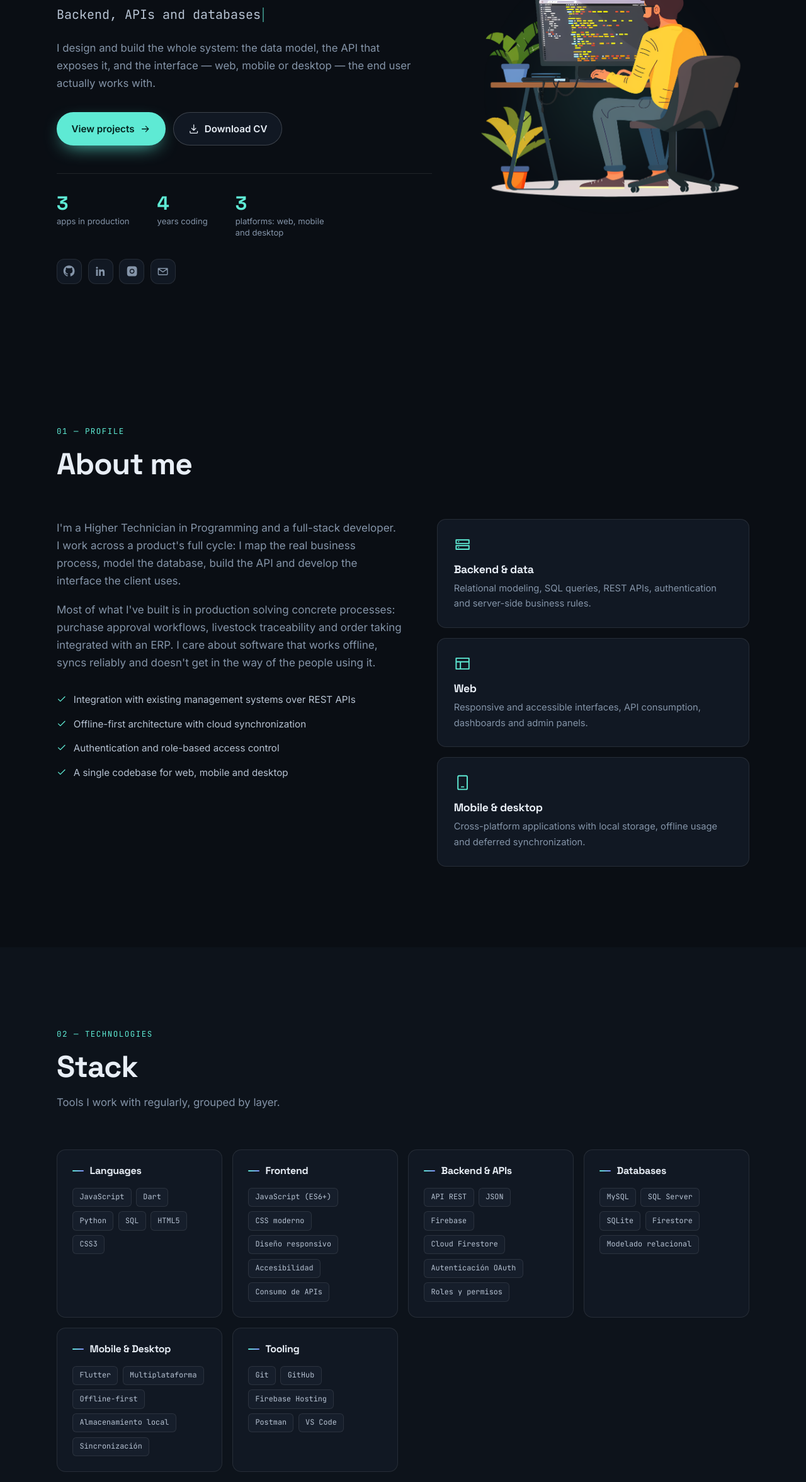
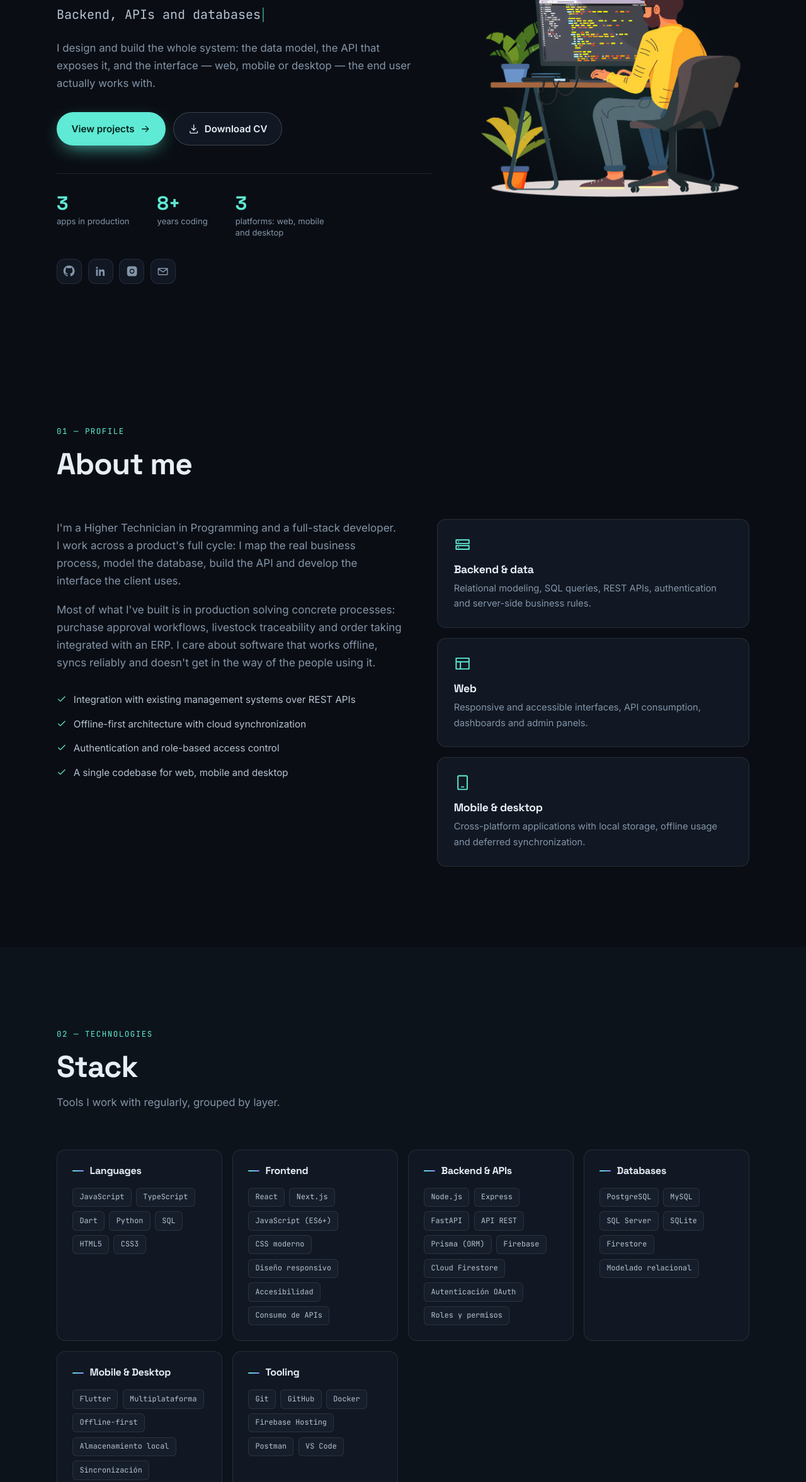
Before and after one commit to tomipeschiutta/TomasPeschiutta, a plain HTML site: page public/index.html in a window 1280 px wide. Shown: the part 331-2684 px from the top of the page at 63% size. Drawn offline with Linux system fonts and the light colour scheme.

Commit message:
Ampliar stack (React, Next.js, PostgreSQL, Node, etc.) y corregir años
- Años de experiencia: 4 → 8+ (soporte de sufijo en el contador animado).
- Stack: se suman React, Next.js, TypeScript, PostgreSQL, Node.js, Express,
  FastAPI, Prisma y Docker en sus grupos correspondientes.

Co-Authored-By: Claude Opus 4.8 (1M context) <noreply@anthropic.com>

```diff
--- a/public/assets/js/ui.js
+++ b/public/assets/js/ui.js
@@ -167,7 +167,7 @@ export function initCounters() {
     if (!items.length) return;
 
     if (prefersReducedMotion) {
-        items.forEach((el) => (el.textContent = el.dataset.count));
+        items.forEach((el) => (el.textContent = el.dataset.count + (el.dataset.suffix || '')));
         return;
     }
 
@@ -180,9 +180,10 @@ export function initCounters() {
                 const duration = 900;
                 const started = performance.now();
 
+                const suffix = el.dataset.suffix || '';
                 const step = (now) => {
                     const progress = Math.min((now - started) / duration, 1);
-                    el.textContent = Math.round(end * (1 - Math.pow(1 - progress, 3)));
+                    el.textContent = Math.round(end * (1 - Math.pow(1 - progress, 3))) + suffix;
                     if (progress < 1) requestAnimationFrame(step);
                 };
                 requestAnimationFrame(step);
--- a/public/data/site.json
+++ b/public/data/site.json
@@ -4,19 +4,19 @@
   "stack": [
     {
       "title": { "es": "Lenguajes", "en": "Languages" },
-      "items": ["JavaScript", "Dart", "Python", "SQL", "HTML5", "CSS3"]
+      "items": ["JavaScript", "TypeScript", "Dart", "Python", "SQL", "HTML5", "CSS3"]
     },
     {
       "title": { "es": "Frontend", "en": "Frontend" },
-      "items": ["JavaScript (ES6+)", "CSS moderno", "Diseño responsivo", "Accesibilidad", "Consumo de APIs"]
+      "items": ["React", "Next.js", "JavaScript (ES6+)", "CSS moderno", "Diseño responsivo", "Accesibilidad", "Consumo de APIs"]
     },
     {
       "title": { "es": "Backend y APIs", "en": "Backend & APIs" },
-      "items": ["API REST", "JSON", "Firebase", "Cloud Firestore", "Autenticación OAuth", "Roles y permisos"]
+      "items": ["Node.js", "Express", "FastAPI", "API REST", "Prisma (ORM)", "Firebase", "Cloud Firestore", "Autenticación OAuth", "Roles y permisos"]
     },
     {
       "title": { "es": "Bases de datos", "en": "Databases" },
-      "items": ["MySQL", "SQL Server", "SQLite", "Firestore", "Modelado relacional"]
+      "items": ["PostgreSQL", "MySQL", "SQL Server", "SQLite", "Firestore", "Modelado relacional"]
     },
     {
       "title": { "es": "Móvil y escritorio", "en": "Mobile & Desktop" },
@@ -24,7 +24,7 @@
     },
     {
       "title": { "es": "Herramientas", "en": "Tooling" },
-      "items": ["Git", "GitHub", "Firebase Hosting", "Postman", "VS Code"]
+      "items": ["Git", "GitHub", "Docker", "Firebase Hosting", "Postman", "VS Code"]
     }
   ],
 
--- a/public/index.html
+++ b/public/index.html
@@ -161,7 +161,7 @@
                             <span data-i18n="hero.statApps">apps en producción</span>
                         </li>
                         <li>
-                            <strong data-count="4">4</strong>
+                            <strong data-count="8" data-suffix="+">8+</strong>
                             <span data-i18n="hero.statYears">años programando</span>
                         </li>
                         <li>
```
